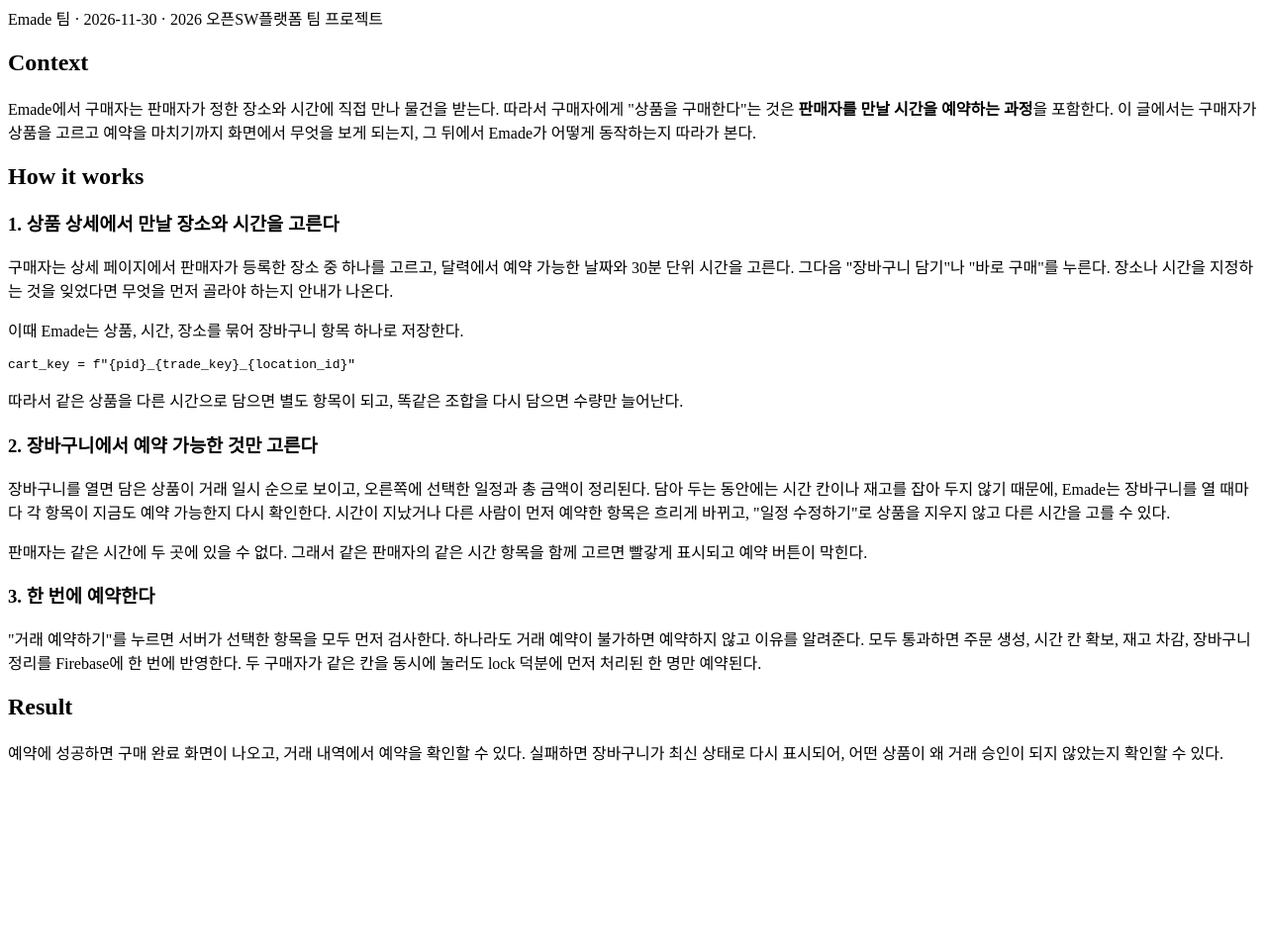
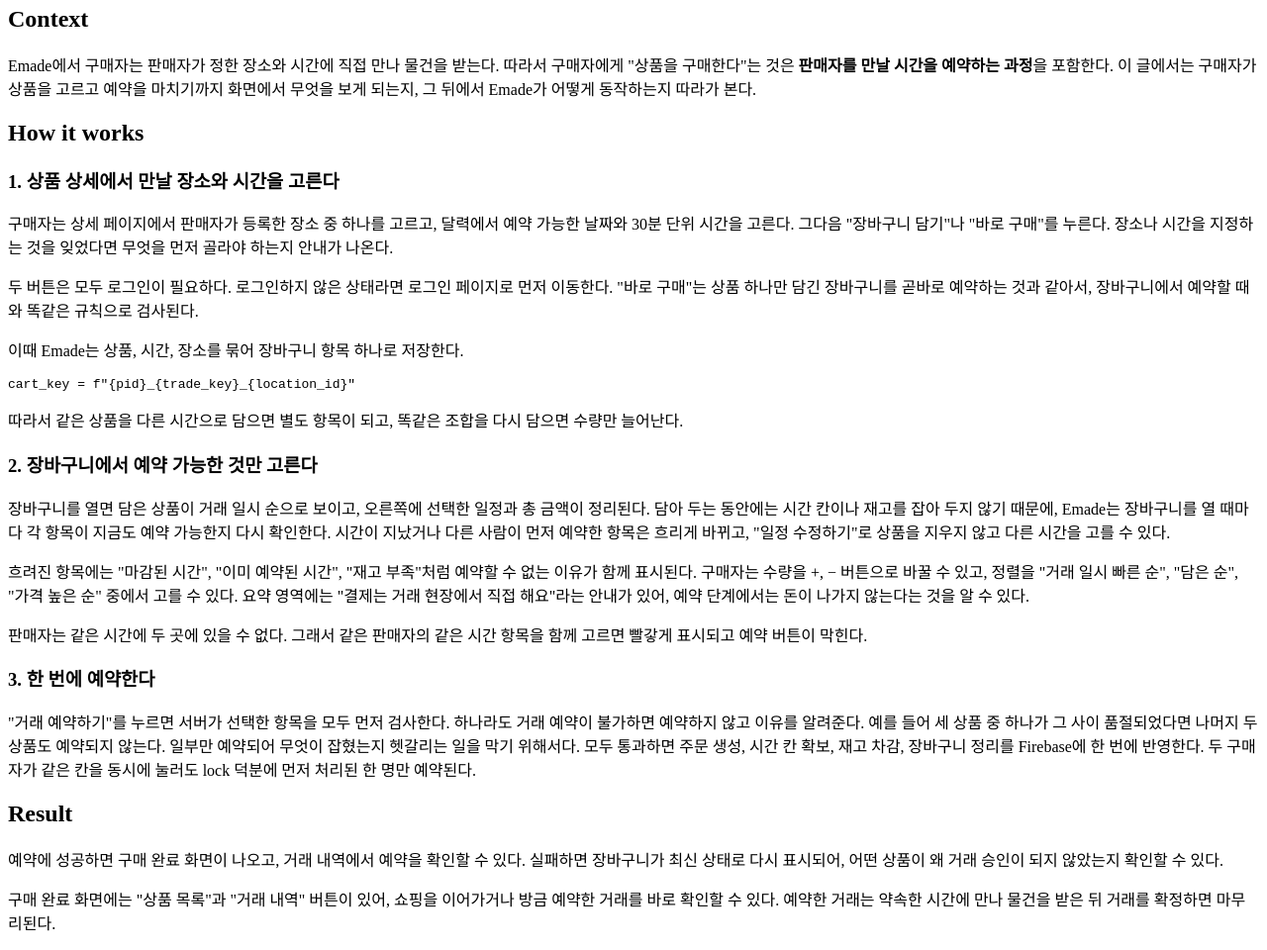
Before and after one commit to 2026-OSP-OSORI/team-tech-blog, a plain HTML site: page posts/explanation2.html in a window 1280 px wide. Shown: the part 69-1029 px from the top of the page at 99% size. Before the commit the page ends 857 px from the top, so only its background shows below. Drawn offline with Linux system fonts and the light colour scheme.

Commit message:
Update explanation2.html

```diff
--- a/posts/explanation2.html
+++ b/posts/explanation2.html
@@ -9,12 +9,8 @@
     <article>
       <header>
         <h1>
-          [Explanation2] 구매자의 눈으로 본 Emade: 장바구니에서 거래 예약까지
+          Explanation2 -구매자의 눈으로 본 Emade: 장바구니에서 거래 예약까지
         </h1>
-        <p>
-          Emade 팀 · <time datetime="2026-11-30">2026-11-30</time> · 2026
-          오픈SW플랫폼 팀 프로젝트
-        </p>
       </header>
       <h2>Context</h2>
       <p>
@@ -31,6 +27,11 @@
         예약 가능한 날짜와 30분 단위 시간을 고른다. 그다음 "장바구니 담기"나
         "바로 구매"를 누른다. 장소나 시간을 지정하는 것을 잊었다면 무엇을 먼저
         골라야 하는지 안내가 나온다.
+      </p>
+      <p>
+        두 버튼은 모두 로그인이 필요하다. 로그인하지 않은 상태라면 로그인
+        페이지로 먼저 이동한다. "바로 구매"는 상품 하나만 담긴 장바구니를 곧바로
+        예약하는 것과 같아서, 장바구니에서 예약할 때와 똑같은 규칙으로 검사된다.
       </p>
       <p>이때 Emade는 상품, 시간, 장소를 묶어 장바구니 항목 하나로 저장한다.</p>
       <pre><code>cart_key = f&quot;{pid}_{trade_key}_{location_id}&quot;
@@ -49,13 +50,23 @@
         있다.
       </p>
       <p>
+        흐려진 항목에는 "마감된 시간", "이미 예약된 시간", "재고 부족"처럼
+        예약할 수 없는 이유가 함께 표시된다. 구매자는 수량을 +, − 버튼으로
+        바꿀 수 있고, 정렬을 "거래 일시 빠른 순", "담은 순", "가격 높은 순" 중에서
+        고를 수 있다. 요약 영역에는 "결제는 거래 현장에서 직접 해요"라는 안내가
+        있어, 예약 단계에서는 돈이 나가지 않는다는 것을 알 수 있다.
+      </p>
+      <p>
         판매자는 같은 시간에 두 곳에 있을 수 없다. 그래서 같은 판매자의 같은
         시간 항목을 함께 고르면 빨갛게 표시되고 예약 버튼이 막힌다.
       </p>
       <h3>3. 한 번에 예약한다</h3>
       <p>
         "거래 예약하기"를 누르면 서버가 선택한 항목을 모두 먼저 검사한다.
-        하나라도 거래 예약이 불가하면 예약하지 않고 이유를 알려준다. 모두
+        하나라도 거래 예약이 불가하면 예약하지 않고 이유를 알려준다.
+        예를 들어 세 상품 중 하나가 그 사이 품절되었다면 나머지 두 상품도
+        예약되지 않는다. 일부만 예약되어 무엇이 잡혔는지 헷갈리는 일을 막기
+        위해서다. 모두
         통과하면 주문 생성, 시간 칸 확보, 재고 차감, 장바구니 정리를 Firebase에
         한 번에 반영한다. 두 구매자가 같은 칸을 동시에 눌러도 lock 덕분에 먼저
         처리된 한 명만 예약된다.
@@ -66,6 +77,11 @@
         있다. 실패하면 장바구니가 최신 상태로 다시 표시되어, 어떤 상품이 왜 거래
         승인이 되지 않았는지 확인할 수 있다.
       </p>
+      <p>
+        구매 완료 화면에는 "상품 목록"과 "거래 내역" 버튼이 있어, 쇼핑을 이어가거나
+        방금 예약한 거래를 바로 확인할 수 있다. 예약한 거래는 약속한 시간에
+        만나 물건을 받은 뒤 거래를 확정하면 마무리된다.
+      </p>
     </article>
   </body>
 </html>
```
